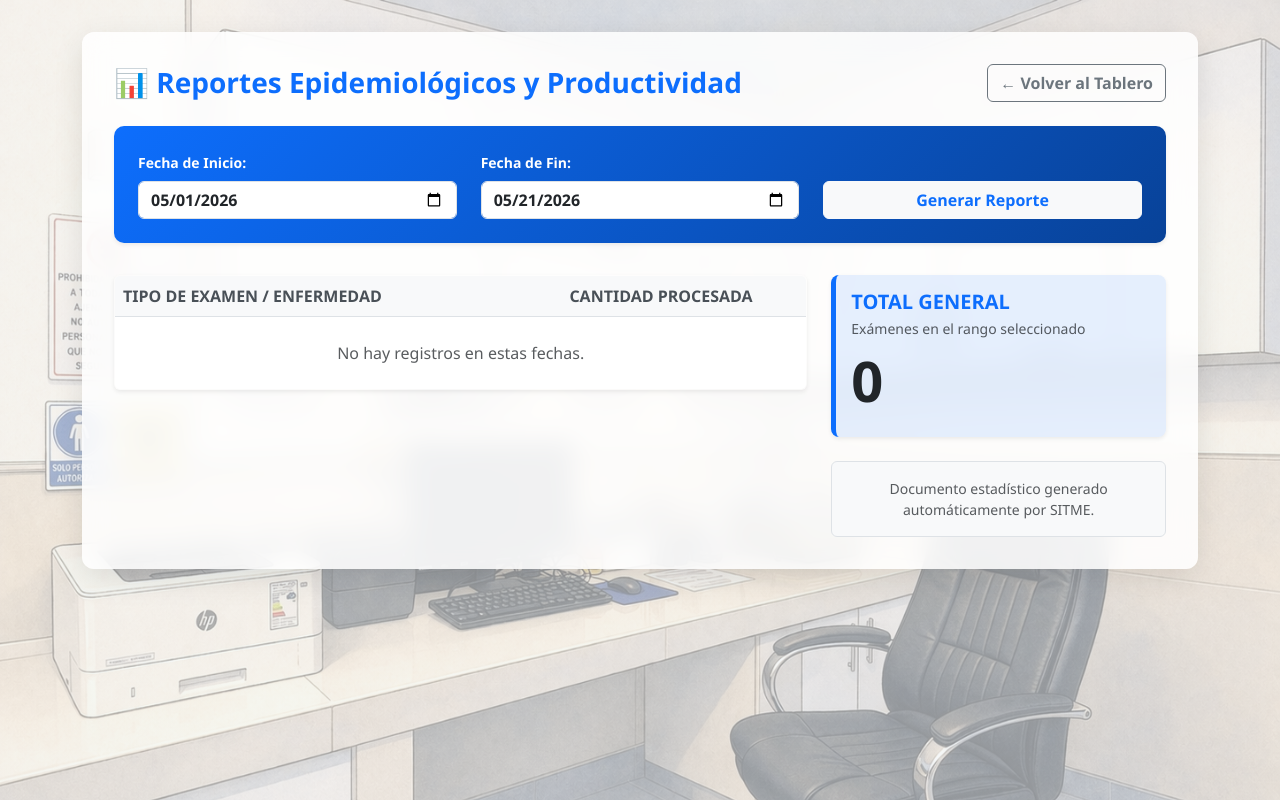
After one commit to Vostok96/sitme-demo, a Django app: page /estadisticas/ in a window 1280 px wide. The commit adds this page. Run offline with Django 5.2, Linux system fonts and the light colour scheme; a user stored in the database is signed in; data comes from the database, SQL or seed files in the repository; both versions use the stored data as it was after the commit.

Commit message:
Módulo de Estadísticas, Panel Admin y Zoonosis

```diff
--- /dev/null
+++ b/tracking/templates/tracking/estadisticas.html
@@ -0,0 +1,79 @@
+{% load static %}
+<!DOCTYPE html>
+<html lang="es">
+<head>
+    <meta charset="UTF-8">
+    <title>SITME - Estadísticas</title>
+    <link href="https://cdn.jsdelivr.net/npm/bootstrap@5.3.0/dist/css/bootstrap.min.css" rel="stylesheet">
+    <style>
+        body { background-image: linear-gradient(rgba(240, 244, 248, 0.6), rgba(240, 244, 248, 0.6)), url("{% static 'tracking/images/FONDO2.webp' %}"); background-size: cover; background-attachment: fixed; font-family: 'Segoe UI', sans-serif; }
+        .glass-container { background: rgba(255, 255, 255, 0.85); backdrop-filter: blur(12px); border-radius: 12px; box-shadow: 0 10px 30px rgba(0,0,0,0.1); padding: 2rem; margin-top: 2rem; }
+        .header-stats { background: linear-gradient(135deg, #0d6efd 0%, #084298 100%); color: white; padding: 1.5rem; border-radius: 10px; margin-bottom: 2rem; }
+        .table-custom th { background-color: #f8f9fa; color: #495057; }
+        .total-box { background: rgba(13, 110, 253, 0.1); border-left: 5px solid #0d6efd; padding: 15px; border-radius: 8px; }
+    </style>
+</head>
+<body>
+<div class="container pb-5">
+
+    <div class="glass-container">
+        <div class="d-flex justify-content-between align-items-center mb-4">
+            <h3 class="fw-bold text-primary mb-0">📊 Reportes Epidemiológicos y Productividad</h3>
+            <a href="{% url 'dashboard' %}" class="btn btn-outline-secondary fw-bold">← Volver al Tablero</a>
+        </div>
+
+        <div class="header-stats shadow-sm">
+            <form method="GET" class="row align-items-end">
+                <div class="col-md-4">
+                    <label class="form-label fw-bold small">Fecha de Inicio:</label>
+                    <input type="date" name="inicio" class="form-control fw-semibold" value="{{ fecha_inicio }}">
+                </div>
+                <div class="col-md-4">
+                    <label class="form-label fw-bold small">Fecha de Fin:</label>
+                    <input type="date" name="fin" class="form-control fw-semibold" value="{{ fecha_fin }}">
+                </div>
+                <div class="col-md-4">
+                    <button type="submit" class="btn btn-light text-primary fw-bold w-100">Generar Reporte</button>
+                </div>
+            </form>
+        </div>
+
+        <div class="row">
+            <div class="col-md-8">
+                <table class="table table-hover table-custom border shadow-sm rounded overflow-hidden">
+                    <thead>
+                        <tr>
+                            <th>TIPO DE EXAMEN / ENFERMEDAD</th>
+                            <th class="text-center">CANTIDAD PROCESADA</th>
+                        </tr>
+                    </thead>
+                    <tbody>
+                        {% for item in conteo_examenes %}
+                        <tr>
+                            <td class="fw-bold" style="color: #212529;">{{ item.tipo_examen__nombre }}</td>
+                            <td class="text-center fw-bold fs-5 text-primary">{{ item.total }}</td>
+                        </tr>
+                        {% empty %}
+                        <tr>
+                            <td colspan="2" class="text-center py-4 text-muted">No hay registros en estas fechas.</td>
+                        </tr>
+                        {% endfor %}
+                    </tbody>
+                </table>
+            </div>
+
+            <div class="col-md-4">
+                <div class="total-box shadow-sm">
+                    <h5 class="text-primary fw-bold mb-1">TOTAL GENERAL</h5>
+                    <p class="text-muted small mb-2">Exámenes en el rango seleccionado</p>
+                    <h1 class="display-4 fw-bold text-dark">{{ total_general }}</h1>
+                </div>
+                <div class="mt-4 p-3 bg-light rounded border text-muted small text-center">
+                    Documento estadístico generado automáticamente por SITME.
+                </div>
+            </div>
+        </div>
+    </div>
+</div>
+</body>
+</html>
--- a/tracking/urls.py
+++ b/tracking/urls.py
@@ -13,4 +13,5 @@ urlpatterns = [
     # NUEVA RUTA PARA SUBIR RESULTADOS
     path('subir-resultado/<int:orden_id>/', views.subir_resultado, name='subir_resultado'),
     path('editar-solicitud/<int:orden_id>/', views.editar_orden, name='editar_orden'),
+    path('estadisticas/', views.estadisticas, name='estadisticas'),
 ]
--- a/tracking/views.py
+++ b/tracking/views.py
@@ -3,6 +3,8 @@ from django.contrib.auth.decorators import login_required
 from django.db.models import Q
 from .models import OrdenExamen
 from .forms import OrdenExamenForm, SubirResultadoForm
+from django.db.models import Count
+import datetime
 
 def dashboard(request):
     # Capturamos lo que el usuario busque
@@ -98,3 +100,33 @@ def editar_orden(request, orden_id):
         form = OrdenExamenForm(instance=orden)
 
     return render(request, 'tracking/editar_orden.html', {'form': form, 'orden': orden})
+
+@login_required(login_url='login')
+def estadisticas(request):
+    # Solo el personal del laboratorio y Epidemiología pueden ver reportes
+    if not request.user.is_staff and request.user.username != 'epidemiologia':
+        return redirect('dashboard')
+
+    # Por defecto: carga desde el primer día del mes actual hasta hoy
+    hoy = datetime.date.today()
+    inicio_mes = hoy.replace(day=1)
+
+    fecha_inicio = request.GET.get('inicio', inicio_mes.strftime('%Y-%m-%d'))
+    fecha_fin = request.GET.get('fin', hoy.strftime('%Y-%m-%d'))
+
+    # Filtramos las órdenes en ese rango de fechas
+    ordenes = OrdenExamen.objects.filter(
+        fecha_solicitud__date__gte=fecha_inicio,
+        fecha_solicitud__date__lte=fecha_fin
+    )
+
+    # MAGIA: Agrupamos por el nombre del examen y contamos cuántos hay de cada uno
+    conteo_examenes = ordenes.values('tipo_examen__nombre').annotate(total=Count('id')).order_by('-total')
+    total_general = ordenes.count()
+
+    return render(request, 'tracking/estadisticas.html', {
+        'conteo_examenes': conteo_examenes,
+        'total_general': total_general,
+        'fecha_inicio': fecha_inicio,
+        'fecha_fin': fecha_fin
+    })
```
Also changed, not shown: tracking/admin.py (+7 -7 lines), tracking/templates/tracking/dashboard.html (+7 -22 lines), db.sqlite3, sitme_core/urls.py (line endings or trailing spaces).
